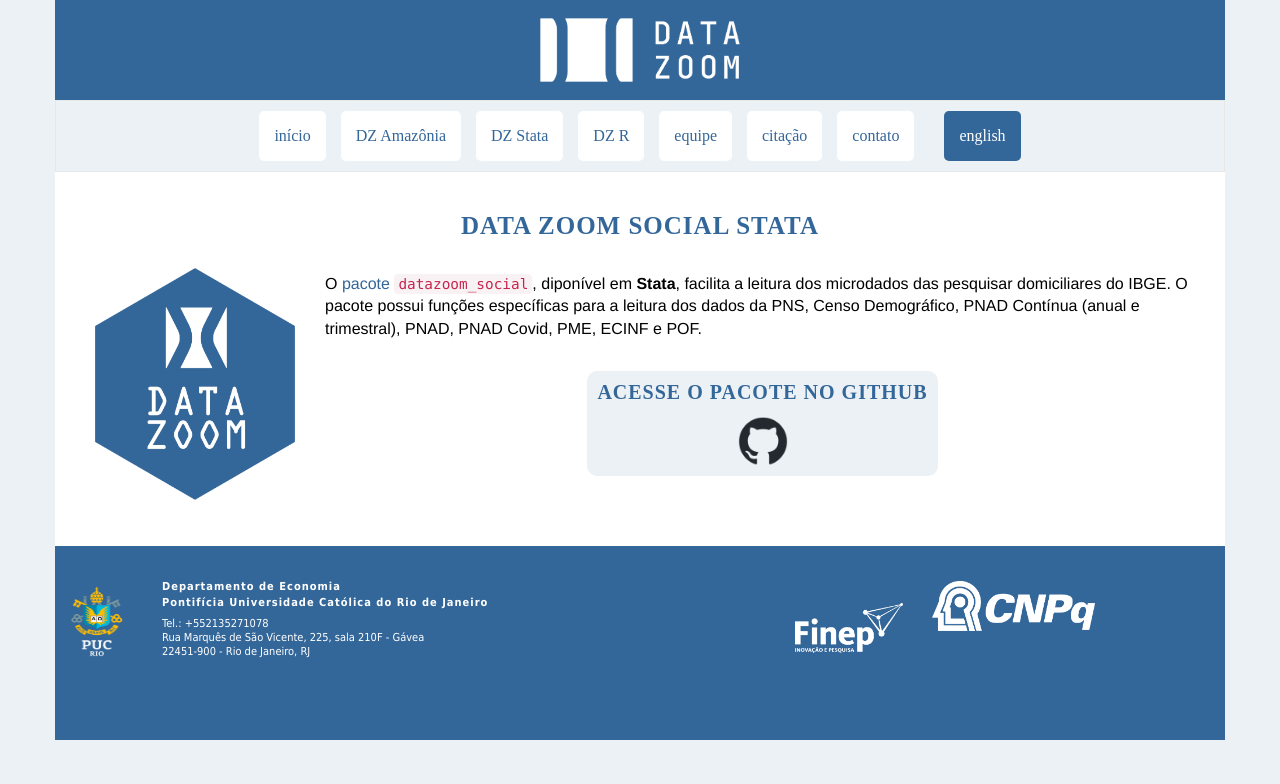
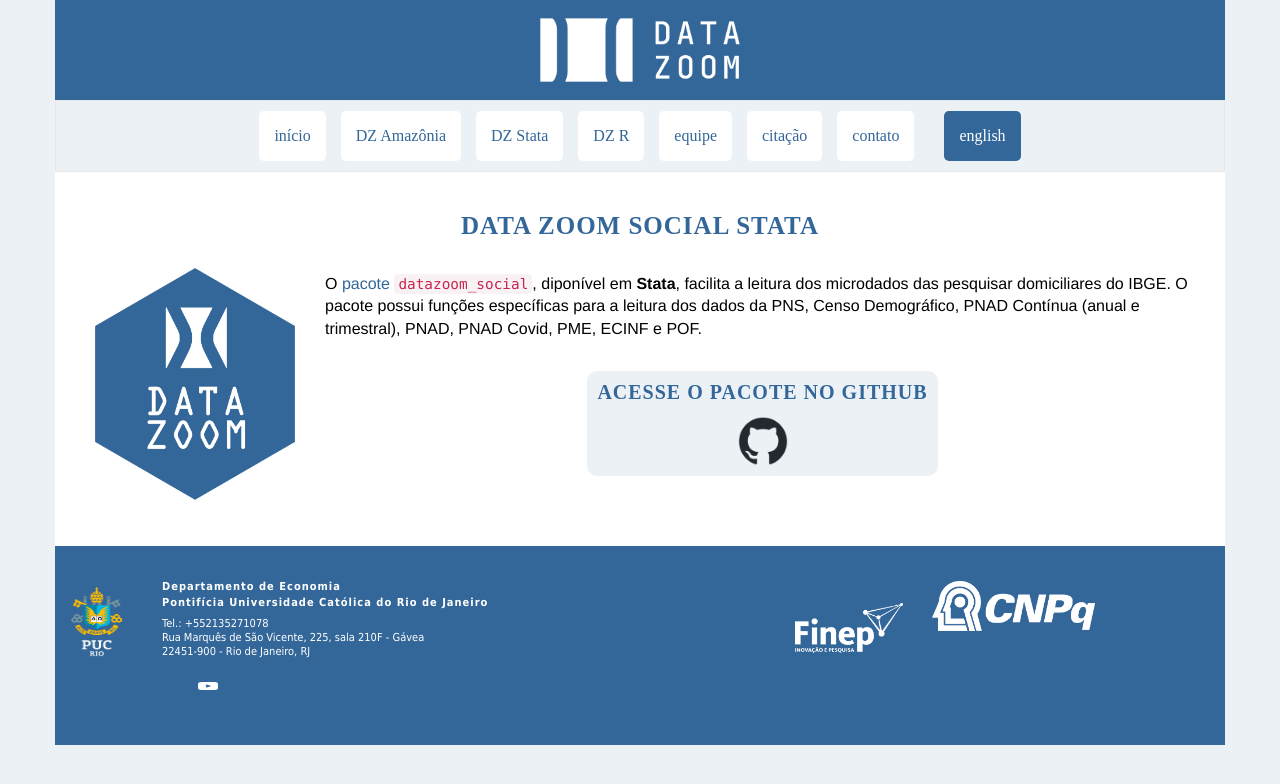
Before and after one commit to datazoompuc/datazoompuc.github.io, a Jekyll site: the page built from pt/dz_stata.md, in a window 1280 px wide. Shown: the top 784 px of the page. Built offline with Jekyll 4.4.1, drawn with Linux system fonts in a browser that asks for light colours; nearby versions of some CDN libraries; some web fonts are replaced.

Commit message:
Update footer.html

```diff
--- a/_includes/footer.html
+++ b/_includes/footer.html
@@ -34,7 +34,7 @@
               <img
                 alt="YouTube"
                 src="{{ '/assets/img/Youtube.png' | relative_url }}"
-                width="20" height="20" style="display:block;">
+                width="20" height="28" style="display:block;">
             </a>
           </nav>
         </div>
```
